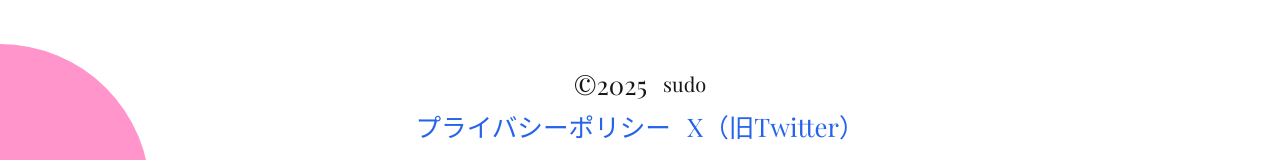
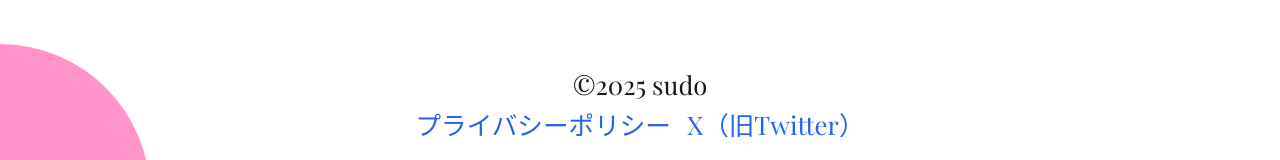
Before and after one commit to s-taku0502/portfolio, a Next.js app: page / in a window 1280 px wide. Shown: the part 606-766 px from the top of the page. Built offline with nearby package versions, Linux system fonts and the light colour scheme.

Commit message:
コードを統合

```diff
--- a/src/components/CustomFooter.js
+++ b/src/components/CustomFooter.js
@@ -4,8 +4,7 @@ const CustomFooter = ({ children, className = "" }) => {
     return (
         <footer className="font-playfair flex text-base md:text-[2vw] flex-col gap-4 row-start-3 items-center">
             <div className="flex space-x-4">
-                <a className="font-playfair text-base md:text-[2vw] text-center text-xl">©2025 </a>
-                <a className="text-center text-base sd:text-[2vw] text-xl">sudo</a>
+                <a className="font-playfair text-base md:text-[2vw] text-center">©2025 sudo</a>
             </div>
             <div className="flex space-x-4">
                 <CustomLink href="/privacy" >
```
